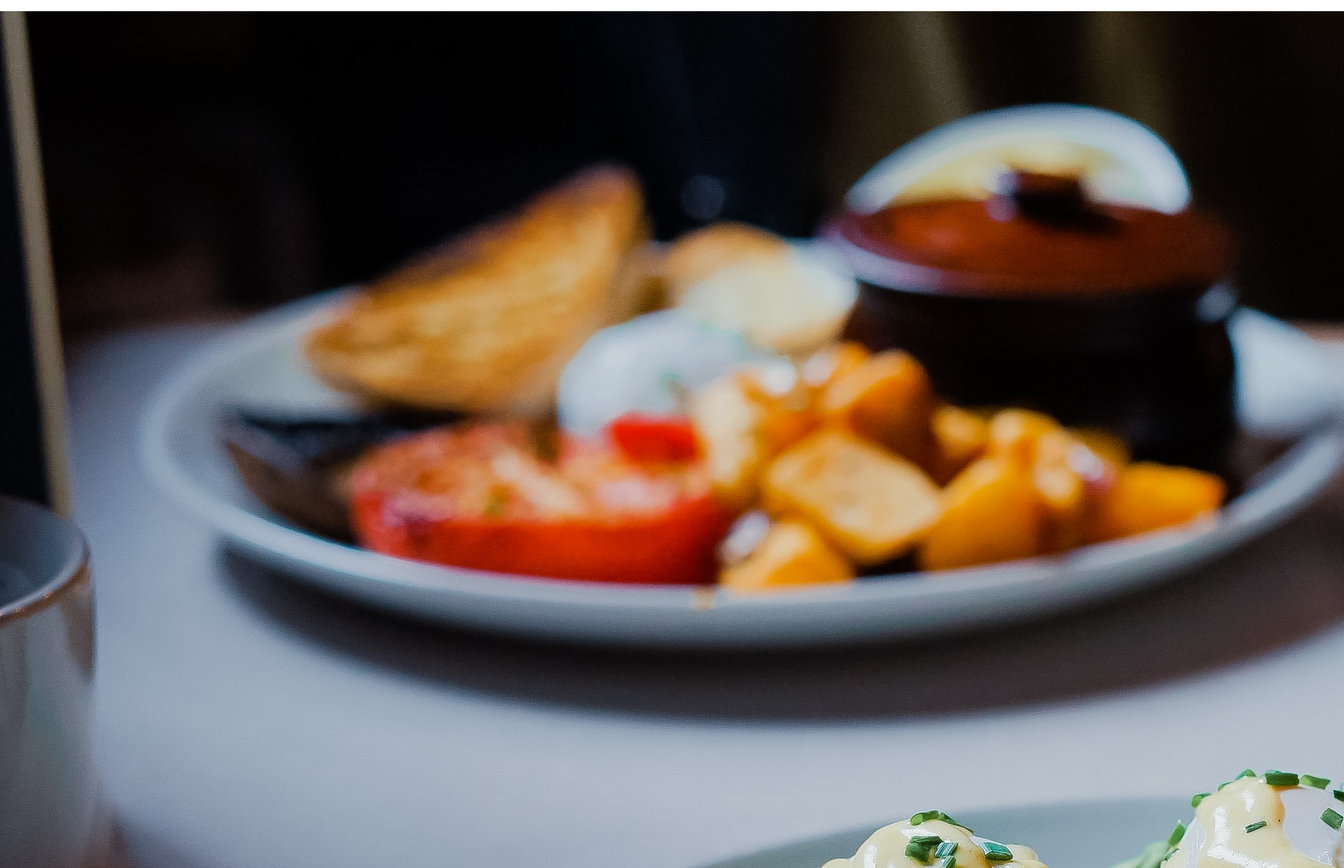
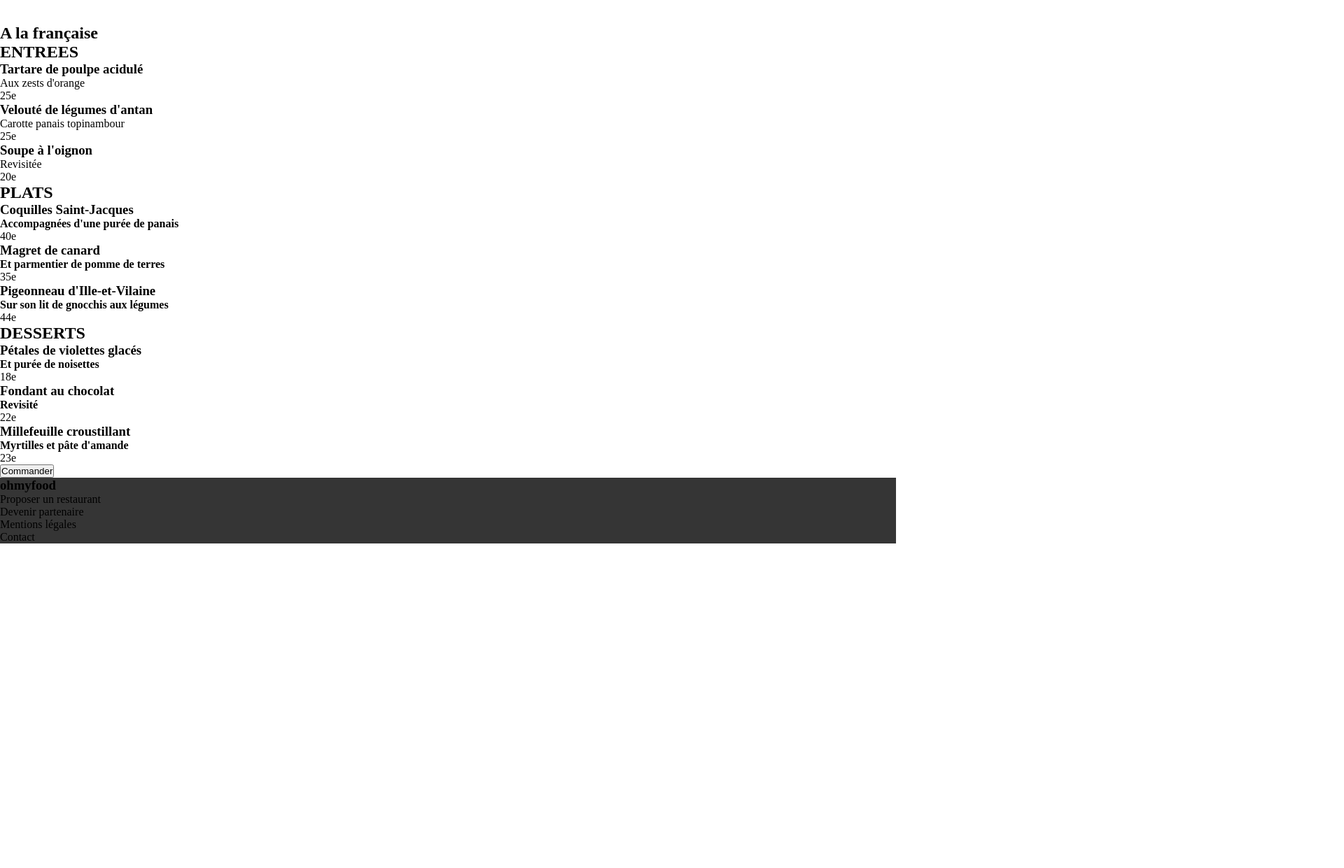
Before and after one commit to Tugalma/DIASJoaquim_3_14032021, a website: page page2.html in a window 1280 px wide. Shown: the part 59-1300 px from the top of the page at 70% size, 1920 px wide, since content can reach past the window. After the commit the page ends 836 px from the top, so only its background shows below. Drawn offline with Linux system fonts and the light colour scheme.

Commit message:
modification de la page2 en html

```diff
--- a/page2.html
+++ b/page2.html
@@ -11,12 +11,12 @@
 </head>
 
 <body>
- <div id="block-page">
     <header>
    <h1>ohmyfood</h1>
     </header>
+<main>
     <div class="picture-resto">
-        <img src="images/restaurants/toa-heftiba-DQKerTsQwi0-unsplash.jpg" alt=>
+        <img src="#" alt=>
     </div>
 
     <div id="avant-menu">
@@ -24,8 +24,9 @@
     </div>
 
     <section>
-        <h2>ENTREES</h2>
+
         <div class="article-haut">
+            <h2>ENTREES</h2>
             <article>
                 <h3>Tartare de poulpe acidulé</h3>
                 <p>Aux zests d'orange</p>
@@ -85,21 +86,21 @@
         <h4>Myrtilles et pâte d'amande</h4>
         <span>23e</span>
     </article>
-</div>
+  </div>
 
-    </section>
+</section>
 
     <button class="button1" type="button">Commander</button>
-      </div>
-</div>
+</main>
+
     <footer>
         <h3>ohmyfood</h3>
-        <ol>
+        <ul>
             <li>Proposer un restaurant</li>
             <li>Devenir partenaire</li>
             <li>Mentions légales</li>
             <li>Contact</li>
-        </ol>
+        </ul>
     </footer>
 </body>
 
```
